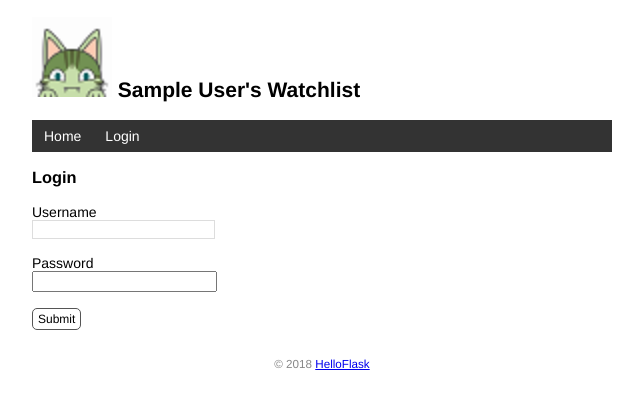
After one commit to Kerwin426/pyhonwatchlist, a Flask app: page /login in a window 1280 px wide. The commit adds this page. Shown: the top 409 px of the page, without its empty margins (318-961 px from the left). Run offline with Flask 3, Linux system fonts and the light colour scheme; tables that the repository leaves empty hold one stand-in row (values such as "Sample post").

Commit message:
User authentication with Flask-Login

```diff
--- a/app.py
+++ b/app.py
@@ -5,6 +5,8 @@ from werkzeug.security import generate_password_hash, check_password_hash
 import os
 import sys
 import click
+from flask_login import LoginManager,UserMixin,login_user,login_required,logout_user,current_user
+
 
 WIN = sys.platform.startswith('win')
 if WIN:
@@ -17,7 +19,13 @@ app.config['SQLALCHEMY_DATABASE_URI'] = prefix + os.path.join(app.root_path, 'da
 app.config['SQLALCHEMY_TRACK_MODIFICATIONS'] = False # 关闭对模型修改的监控
 app.config['SECRET_KEY'] = 'dev'  # 等同于 app.secret_key = 'dev'
 db = SQLAlchemy(app)# 初始化扩展，传入创建的 Flask 实例app
+login_manager = LoginManager(app)
+login_manager.login_view = 'login'
 
+@login_manager.user_loader
+def load_user(user_id): # 创建用户加载回调函数，接受用户 ID 作为参数
+    user = User.query.get(int(user_id)) # 用 ID 去数据库查询用户
+    return user
 
 
 # context_processor 装饰的函数返回的变量将会统一注入到每一个模板的上下文中，因此我们可以在模板中直接使用 user 变量
@@ -29,6 +37,8 @@ def inject_user():
 @app.route('/',methods=['GET', 'POST'])
 def index():
     if request.method == 'POST':
+        if not current_user.is_authenticated:
+            return redirect(url_for('index'))
         title = request.form['title']
         year = request.form['year']
         if not title or not year or len(year) > 4 or len(title) > 60:
@@ -43,6 +53,7 @@ def index():
     return render_template('index.html',  movies=movies)
 
 @app.route('/movie/edit/<int:movie_id>', methods=['GET', 'POST'])
+@login_required
 def edit(movie_id):
     movie = Movie.query.get_or_404(movie_id)
 
@@ -63,12 +74,63 @@ def edit(movie_id):
     return render_template('edit.html', movie=movie)  # 传入被编辑的电影记录
 
 @app.route('/movie/delete/<int:movie_id>', methods=['POST'])  # 限定只接受 POST 请求
+@login_required  # 登录保护，只有登录用户可以访问这个路由
 def delete(movie_id):
     movie = Movie.query.get_or_404(movie_id)  # 获取电影记录
     db.session.delete(movie)  # 删除对应的记录
     db.session.commit()  # 提交数据库会话
     flash('Item deleted.')
     return redirect(url_for('index'))  # 重定向回主页
+
+@app.route('/login', methods=['GET', 'POST'])
+def login():
+    if request.method == 'POST':
+        username = request.form['username']
+        password = request.form['password']
+
+        if not username or not password:
+            flash('Invalid input.')
+            return redirect(url_for('login'))
+
+        user = User.query.first()
+        # 验证用户名和密码是否一致
+        if username == user.username and user.validate_password(password):
+            login_user(user)  # 登入用户
+            flash('Login success.')
+            return redirect(url_for('index'))  # 重定向到主页
+
+        flash('Invalid username or password.')  # 如果验证失败，显示错误消息
+        return redirect(url_for('login'))  # 重定向回登录页面
+
+    return render_template('login.html')
+
+@app.route('/settings', methods=['GET', 'POST'])
+@login_required
+def settings():
+    if request.method == 'POST':
+        name = request.form['name']
+
+        if not name or len(name) > 20:
+            flash('Invalid input.')
+            return redirect(url_for('settings'))
+
+        current_user.name = name
+        # current_user 会返回当前登录用户的数据库记录对象
+        # 等同于下面的用法
+        # user = User.query.first()
+        # user.name = name
+        db.session.commit()
+        flash('Settings updated.')
+        return redirect(url_for('index'))
+
+    return render_template('settings.html')
+
+@app.route('/logout')
+@login_required  # 用于视图保护，后面会详细介绍
+def logout():
+    logout_user()  # 登出用户
+    flash('Goodbye.')
+    return redirect(url_for('index'))  # 重定向回首页
 
 # 返回渲染好的错误模板
 @app.errorhandler(404)
@@ -92,7 +154,7 @@ def initdb(drop):
     db.create_all()
     click.echo('Initialized database.')
 
-class User(db.Model):  # 表名将会是 user（自动生成，小写处理）
+class User(db.Model,UserMixin):  # 表名将会是 user（自动生成，小写处理）
     id = db.Column(db.Integer, primary_key=True)  # 主键
     name = db.Column(db.String(20))  # 名字
     username = db.Column(db.String(20))  # 用户名
@@ -135,3 +197,25 @@ def forge():
 
     db.session.commit()
     click.echo('Done.')
+
+
+@app.cli.command()
+@click.option('--username', prompt=True, help='The username used to login.')
+@click.option('--password', prompt=True, hide_input=True, confirmation_prompt=True, help='The password used to login.')
+def admin(username, password):
+    """Create user."""
+    db.create_all()
+
+    user = User.query.first()
+    if user is not None:
+        click.echo('Updating user...')
+        user.username = username
+        user.set_password(password)  # 设置密码
+    else:
+        click.echo('Creating user...')
+        user = User(username=username, name='Admin')
+        user.set_password(password)  # 设置密码
+        db.session.add(user)
+
+    db.session.commit()  # 提交数据库会话
+    click.echo('Done.')
--- a/templates/base.html
+++ b/templates/base.html
@@ -1,43 +1,41 @@
 <!DOCTYPE html>
 <html lang="en">
+
 <head>
   {% block head %}
   <meta charset="utf-8" />
   <meta name="viewport" content="width=device-width, initial-scale=1.0" />
   <title>{{ user.name }}'s Watchlist</title>
   <link rel="icon" href="{{ url_for('static', filename='虹夏.gif') }}" />
-    <link
-      rel="stylesheet"
-      href="{{ url_for('static', filename='style.css') }}"
-      type="text/css"
-    />
+  <link rel="stylesheet" href="{{ url_for('static', filename='style.css') }}" type="text/css" />
   {% endblock %}
 </head>
+
 <body>
   <!-- 插入到页面标题上方 -->
   {% for message in get_flashed_messages() %}
   <div class="alert">{{ message }}</div>
   {% endfor %}
-    <h2>...</h2>
   <h2>
-      <img
-        alt="Avatar"
-        class="avatar"
-        src="{{ url_for('static', filename='images/avatar.png') }}"
-      />
+    <img alt="Avatar" class="avatar" src="{{ url_for('static', filename='images/avatar.png') }}" />
     {{ user.name }}'s Watchlist
   </h2>
   <nav>
     <ul>
       <li><a href="{{ url_for('index') }}">Home</a></li>
+      {% if current_user.is_authenticated %}
+      <li><a href="{{ url_for('settings') }}">Settings</a></li>
+      <li><a href="{{ url_for('logout') }}">Logout</a></li>
+      {% else %}
+      <li><a href="{{ url_for('login') }}">Login</a></li>
+      {% endif %}
     </ul>
   </nav>
   {% block content %}{% endblock %}
   <footer>
-      <small
-        >&copy; 2018
-        <a href="http://helloflask.com/book/3">HelloFlask</a></small
-      >
+    <small>&copy; 2018
+      <a href="http://helloflask.com/book/3">HelloFlask</a></small>
   </footer>
 </body>
+
 </html>
--- /dev/null
+++ b/templates/login.html
@@ -0,0 +1,13 @@
+{% extends 'base.html' %}
+
+{% block content %}
+<h3>Login</h3>
+<form method="post">
+    Username<br>
+    <input type="text" name="username" required><br><br>
+    Password<br>
+    <!-- 密码输入框的 type 属性使用 password，会将输入值显示为圆点 -->
+    <input type="password" name="password" required><br><br>
+    <input class="btn" type="submit" name="submit" value="Submit">
+</form>
+{% endblock %}
```
Also changed, not shown: templates/index.html (+16 -9 lines), templates/settings.html (added, +9 -0 lines). Lines whose indentation alone changed are shown as unchanged.
